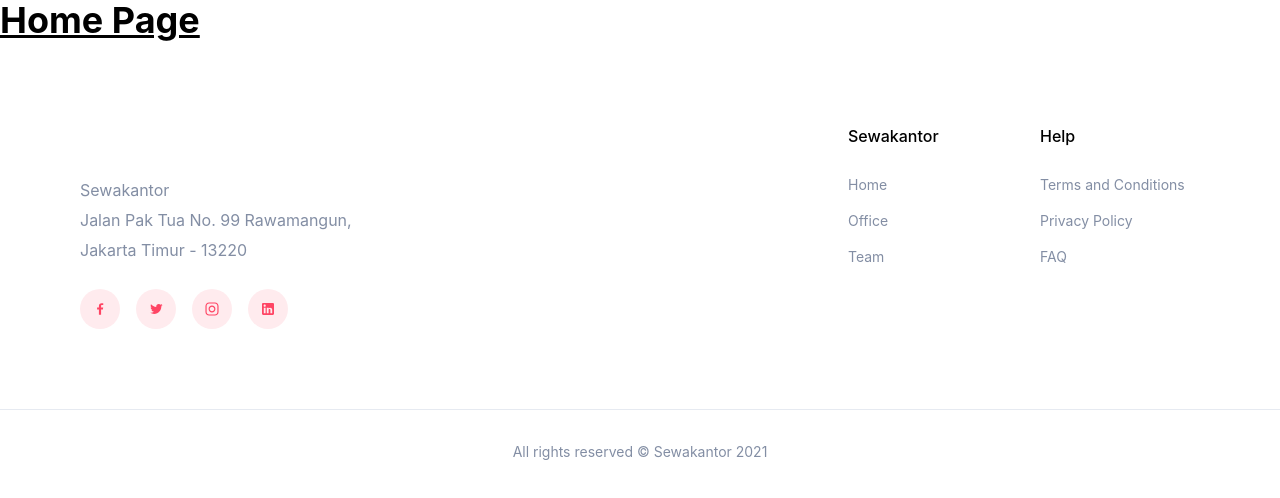
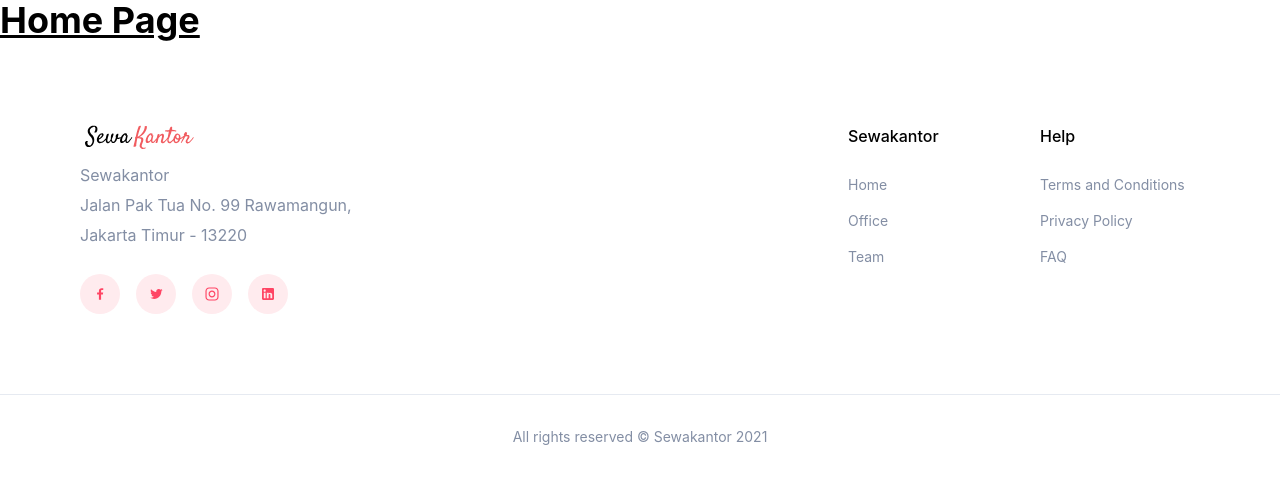
Before and after one commit to Sewakantor/frontend, a Next.js app: page / in a window 1280 px wide. Shown: the top 498 px of the page. Built offline with nearby package versions, Linux system fonts and the light colour scheme.

Commit message:
added logo

```diff
--- a/components/Footer.js
+++ b/components/Footer.js
@@ -1,4 +1,6 @@
 import Link from "next/link";
+import LogoSVG from '../public/assets/images/main-logo-color.svg';
+import Image from 'next/image';
 
 export default function Footer() {
     return (
@@ -7,8 +9,8 @@ export default function Footer() {
                 <div className="container mx-auto px-4 mb-12 md:mb-20">
                     <div className="flex flex-wrap -mx-4">
                         <div className="w-full lg:w-1/3 px-4 mb-6 lg:mb-0">
-                            <a className="inline-block mb-5 text-gray-900 text-lg font-semibold" href="#">
-                                <img className="h-7" src="" alt="" width="auto" />
+                            <a className="text-lg font-medium pt-3" href="/">
+                                <Image className="h-7" src={LogoSVG} alt="" width={120} height={30} />
                             </a>
                             <p className="mb-6 max-w-sm text-base text-gray-500">Sewakantor<br />
                                 Jalan Pak Tua No. 99 Rawamangun,<br />
```
Also changed, not shown: components/Navbar.js (+4 -4 lines). Lines whose indentation alone changed are shown as unchanged.
